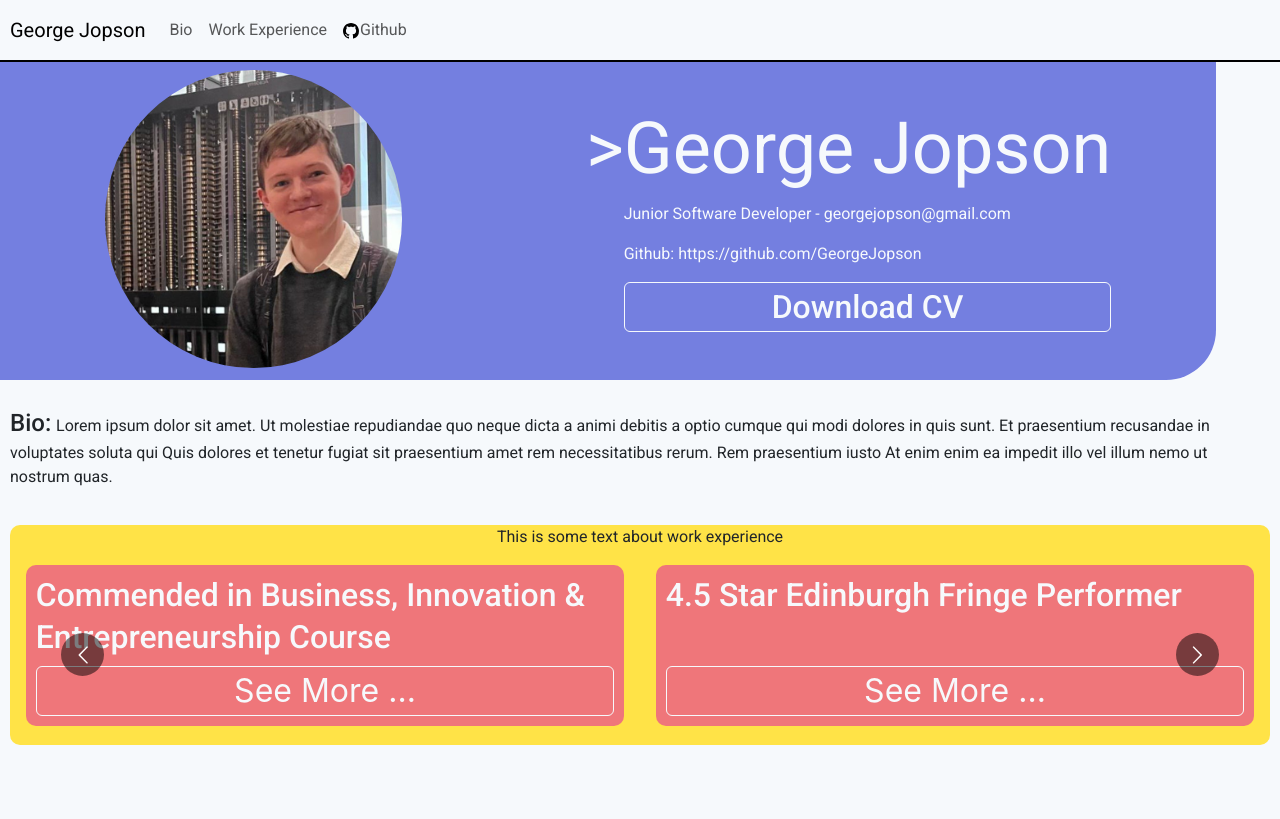
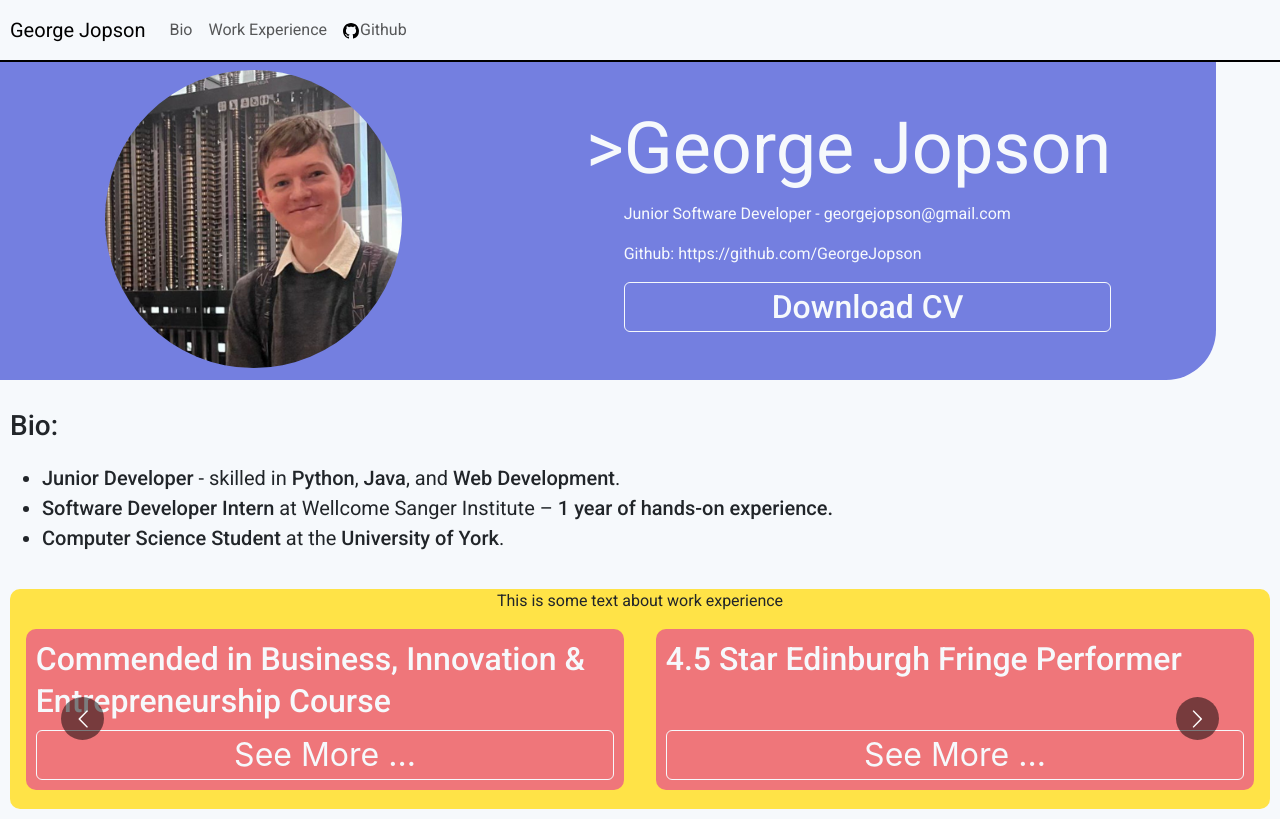
Before and after one commit to GeorgeJopson/GeorgeJopson.github.io, a React (Create React App) app: page / in a window 1280 px wide. Built offline with nearby package versions, Linux system fonts and the light colour scheme.

Commit message:
Update Bio to include actual information

```diff
--- a/src/Bio/Bio.css
+++ b/src/Bio/Bio.css
@@ -3,6 +3,9 @@
   padding: 10px;
 }
 .bioTitle{
-  font-size: 1.5em;
+  font-size: 1.75em;
   margin-right: 0.2em;
 }
+.bioBulletPoint{
+  font-size:1.25em;
+}
--- a/src/Bio/Bio.js
+++ b/src/Bio/Bio.js
@@ -4,7 +4,12 @@ import '../fonts.css';
 function Bio(){
   return(
     <div className="bioBox" id="bio">
-      <p className="robotoRegular bioText"><span className='robotoMedium bioTitle'>Bio:</span>Lorem ipsum dolor sit amet. Ut molestiae repudiandae quo neque dicta a animi debitis a optio cumque qui modi dolores in quis sunt. Et praesentium recusandae in voluptates soluta qui Quis dolores et tenetur fugiat sit praesentium amet rem necessitatibus rerum. Rem praesentium iusto At enim enim ea impedit illo vel illum nemo ut nostrum quas.</p>
+      <p className="robotoRegular bioText"><span className='robotoMedium bioTitle'>Bio:</span></p>
+      <ul>
+        <li className="robotoRegular bioBulletPoint"><span className='robotoMedium'>Junior Developer</span> - skilled in <span className="robotoMedium">Python</span>, <span className="robotoMedium">Java</span>, and <span className="robotoMedium">Web Development</span>.</li>
+        <li className="robotoRegular bioBulletPoint"><span className="robotoMedium">Software Developer Intern</span> at Wellcome Sanger Institute – <span className='robotoMedium'>1 year of hands-on experience.</span></li>
+        <li className="robotoRegular bioBulletPoint"><span className="robotoMedium">Computer Science Student</span> at the <span className="robotoMedium">University of York</span>.</li>
+      </ul>
     </div>
   );
 }
```
